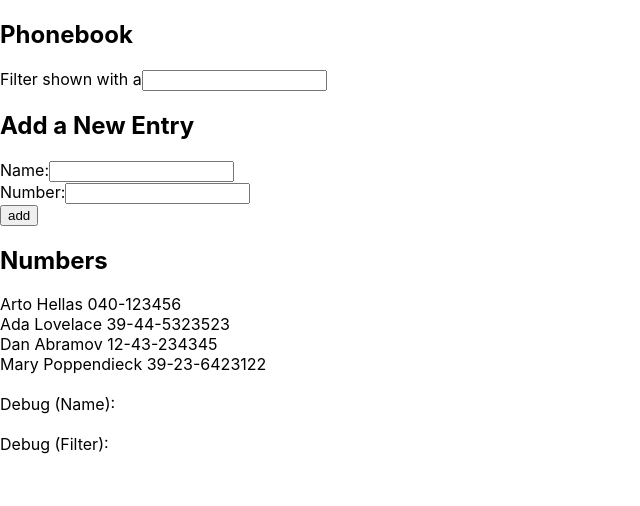
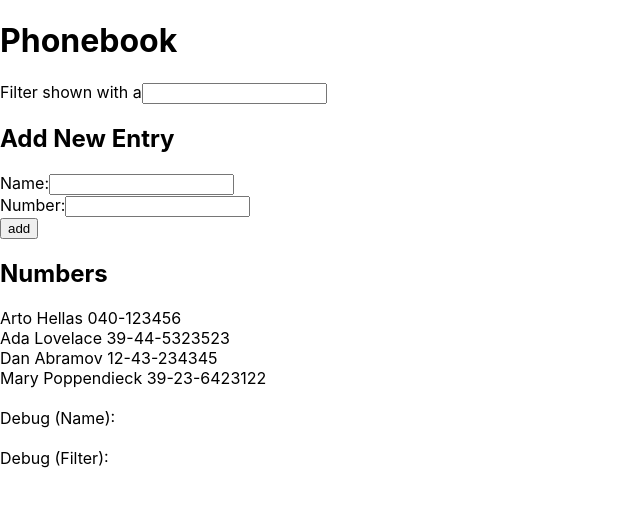
Before and after one commit to lsDantas/Full-Stack-Open-2021, a React (Create React App) app in the folder part2/phonebook/: page / in a window 1280 px wide. Shown: the top 506 px of the page, without its empty margins (0-640 px from the left). Built offline with nearby package versions, Linux system fonts and the light colour scheme.

Commit message:
Exercise 2.10

```diff
--- a/part2/phonebook/src/App.js
+++ b/part2/phonebook/src/App.js
@@ -1,71 +1,7 @@
 import React, { useState } from "react";
-
-const Header = ({ title }) => {
-  return (
-    <h2>{title}</h2>
-  );
-}
-
-const FilterForm = ({filter, changeFilter}) => {
-  return (
-    <div>
-      Filter shown with a
-      <input
-        name={filter}
-        onChange={changeFilter}
-      />
-    </div>
-  );
-}
-
-const NewPhoneForm = ({entry, addHandler, changeEntry}) => {
-  return (
-    <>
-      <Header title="Add a New Entry" />
-      <form onSubmit={addHandler}>
-        <div>
-          Name:
-          <input
-            name={entry.name}
-            onChange={changeEntry("name")}
-          />
-          <br></br>
-          Number:
-          <input
-            number={entry.number}
-            onChange={changeEntry("number")}
-          />
-        </div>
-        <div>
-          <button type="submit">add</button>
-        </div>
-      </form>
-    </>
-  );
-}
-
-const NumberList = ({persons, filter}) => {
-  const matchesSearchTerm = (person) => person.name.includes(filter);
-  const selected_people = persons.filter(matchesSearchTerm)
-
-  return (
-    <>
-      <Header title="Numbers" />
-      {selected_people.map(person =>
-          <Person key={person.name} person={person} />
-      )}
-    </>
-  );
-}
-
-const Person = ({person}) => {
-  return (
-    <>
-      {person.name} {person.number}
-      <br></br>
-    </>
-  );
-}
+import FilterForm from './components/FilterForm'
+import NewPhoneForm from "./components/NewPhoneForm";
+import NumberList from "./components/NumberList";
 
 const App = () => {
   const [persons, setPersons] = useState([
@@ -75,7 +11,7 @@ const App = () => {
     { name: 'Mary Poppendieck', number: '39-23-6423122' }
   ]);
 
-  // Search Filter
+  // Filter for Searching
   const [newFilter, setNewFilter ]= useState('');
 
   const handleFilterChange = (event) => {
@@ -113,19 +49,19 @@ const App = () => {
     }
 
     // Clear Entry
-    const blankEntry = {
-      name: '',
-      number: ''
-    };
-    setNewEntry(blankEntry);
+    setNewEntry({ name : '', number : '' });
     event.target.reset()
   }
 
   return (
     <div>
-      <Header title="Phonebook" />
+      <h1>Phonebook</h1>
       <FilterForm filter={newFilter} changeFilter={handleFilterChange} />
+
+      <h2>Add New Entry</h2>
       <NewPhoneForm entry={newEntry} addHandler={addPerson} changeEntry={handleEntryChange} />
+
+      <h2>Numbers</h2>
       <NumberList persons={persons} filter={newFilter} />
       <br></br>
       <div>Debug (Name): {newEntry.name}</div>
--- /dev/null
+++ b/part2/phonebook/src/components/FilterForm.js
@@ -0,0 +1,13 @@
+const FilterForm = ({ filter, changeFilter }) => {
+    return (
+        <div>
+            Filter shown with a
+            <input
+                name={filter}
+                onChange={changeFilter}
+            />
+        </div>
+    );
+}
+
+export default FilterForm
--- /dev/null
+++ b/part2/phonebook/src/components/NewPhoneForm.js
@@ -0,0 +1,26 @@
+const NewPhoneForm = ({ entry, addHandler, changeEntry }) => {
+    return (
+        <>
+            <form onSubmit={addHandler}>
+                <div>
+                    Name:
+                    <input
+                        name={entry.name}
+                        onChange={changeEntry("name")}
+                    />
+                    <br></br>
+                    Number:
+                    <input
+                        number={entry.number}
+                        onChange={changeEntry("number")}
+                    />
+                </div>
+                <div>
+                    <button type="submit">add</button>
+                </div>
+            </form>
+        </>
+    );
+}
+
+export default NewPhoneForm;
--- /dev/null
+++ b/part2/phonebook/src/components/NumberList.js
@@ -0,0 +1,23 @@
+const NumberList = ({ persons, filter }) => {
+    const matchesSearchTerm = (person) => person.name.includes(filter);
+    const selected_people = persons.filter(matchesSearchTerm)
+
+    return (
+        <>
+            {selected_people.map(person =>
+                <Person key={person.name} person={person} />
+            )}
+        </>
+    );
+}
+
+const Person = ({ person }) => {
+    return (
+        <>
+            {person.name} {person.number}
+            <br></br>
+        </>
+    );
+}
+
+export default NumberList;
```
